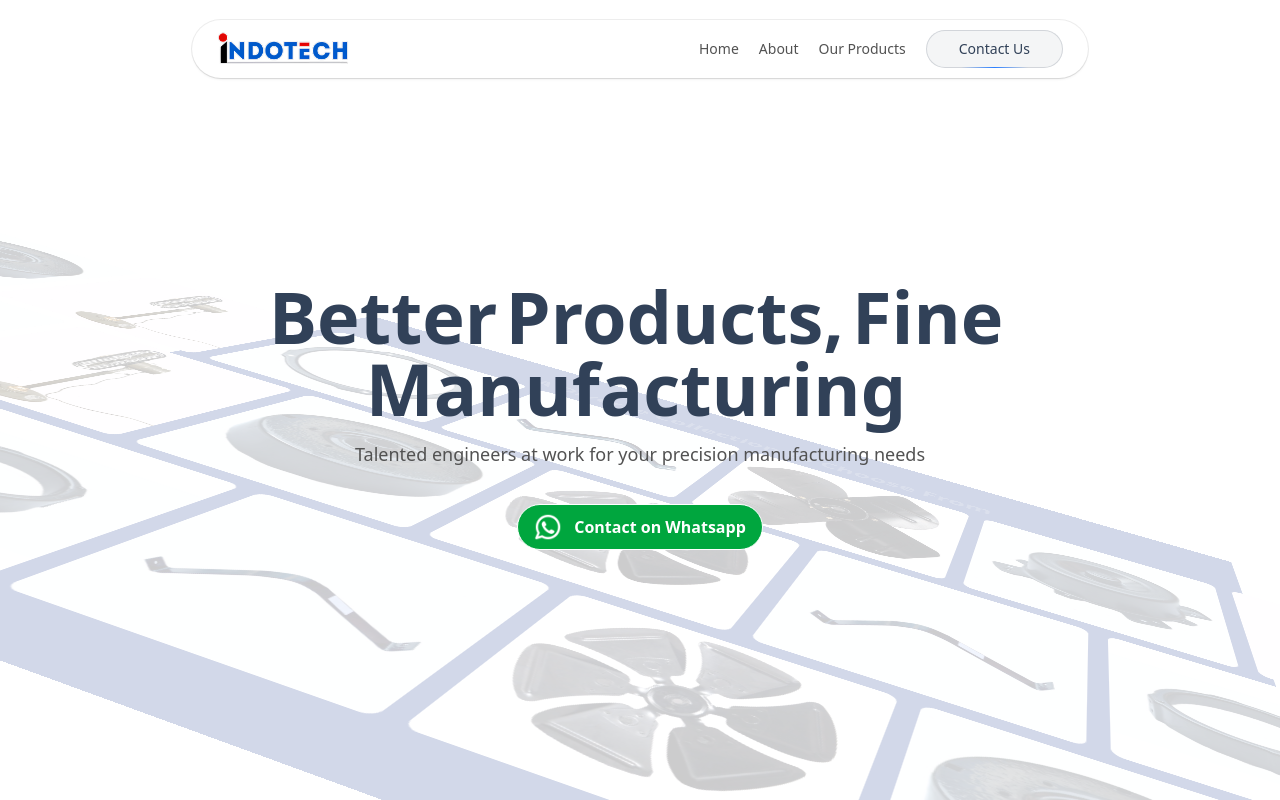
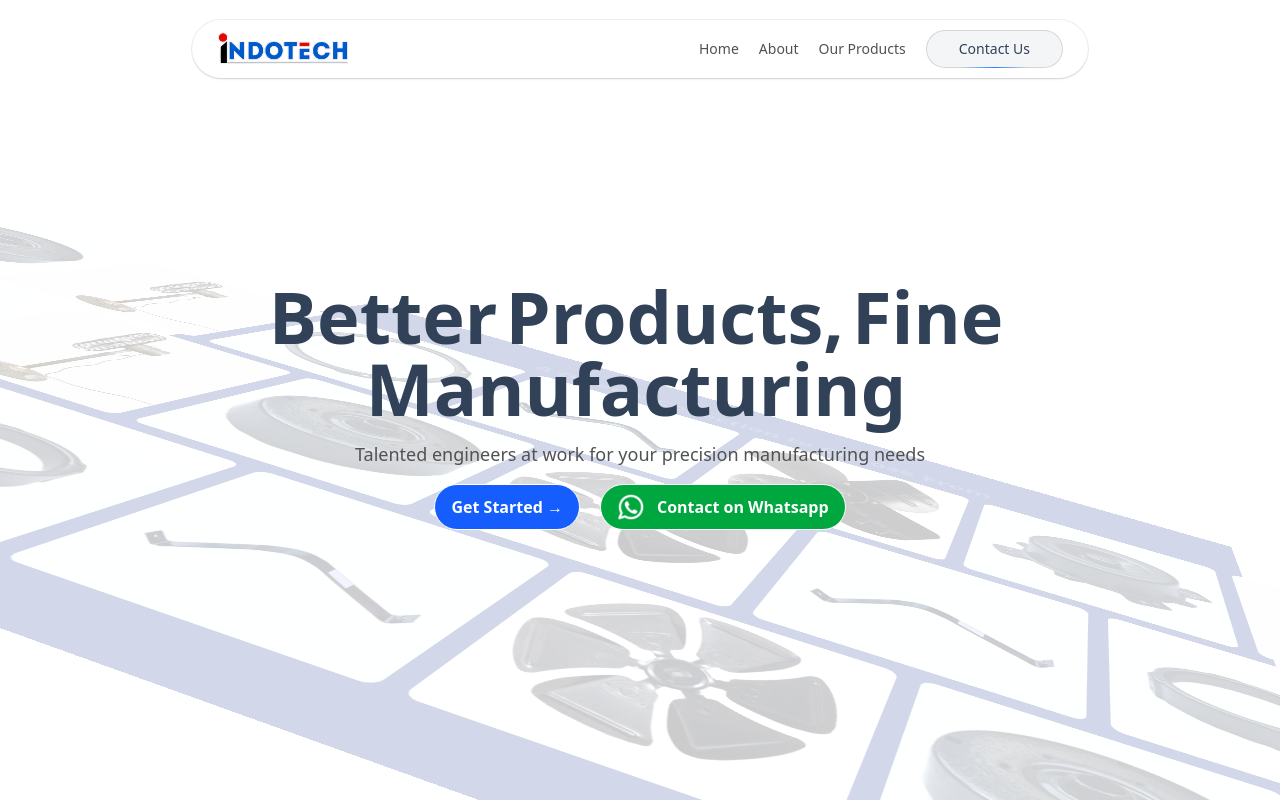
Before and after one commit to RiyaMehta16/indotech, a React (Vite) app: page / in a window 1280 px wide. Shown: the top 800 px of the page. Built offline with nearby package versions, Linux system fonts and the light colour scheme.

Commit message:
added new button

```diff
--- a/src/components/Banner.jsx
+++ b/src/components/Banner.jsx
@@ -1,6 +1,7 @@
 import React from "react";
 import whatsapp from "../assets/whatsapp.png";
 import TransparentButton from "./ui/TransparentButton";
+import { Button } from "./ui/Button";
 
 const Banner = () => {
   return (
--- a/src/components/ui/Header.jsx
+++ b/src/components/ui/Header.jsx
@@ -3,6 +3,7 @@
 import { motion } from "framer-motion";
 import TransparentButton from "./TransparentButton";
 import whatsapp from "../../assets/whatsapp.png";
+import { Button } from "./Button";
 
 export function Header() {
   return (
@@ -39,8 +40,18 @@ export function Header() {
       >
         Talented engineers at work for your precision manufacturing needs
       </motion.p>
+      <div className="flex ">
+        <a className="flex justify-center " href="contact">
+          <TransparentButton
+            bgColor="bg-blue-600"
+            hoverClass="hover:bg-blue-700"
+            className="flex  items-center mr-5"
+          >
+            Get Started &rarr;
+          </TransparentButton>
+        </a>
         <a
-        className="flex justify-center mt-5"
+          className="flex justify-center "
           href="https://api.whatsapp.com/send/?phone=%2B918196800108&text&type=phone_number&app_absent=0"
           target="_blank"
         >
@@ -54,5 +65,6 @@ export function Header() {
           </TransparentButton>
         </a>
       </div>
+    </div>
   );
 }
```
Lines whose indentation alone changed are shown as unchanged.
